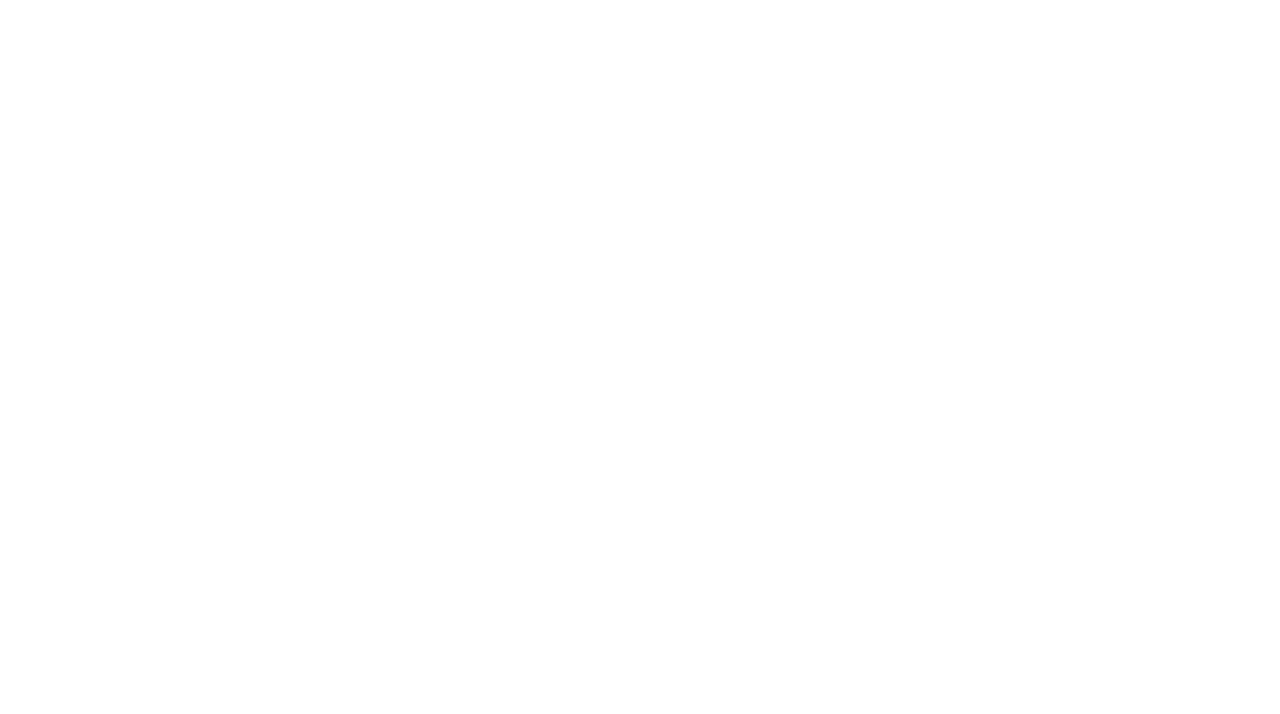
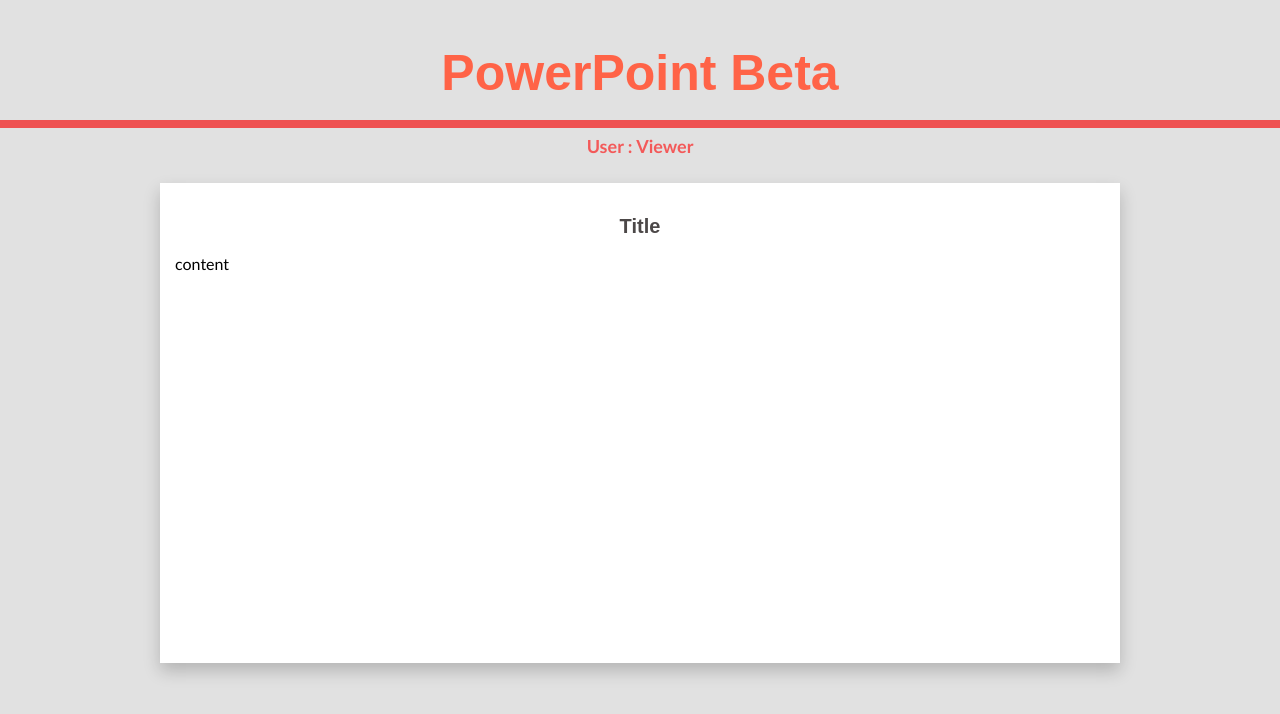
Before and after one commit to johangodinho14/Powerpoint-Beta, a plain HTML site: page viewer.html in a window 1280 px wide. Drawn offline with Linux system fonts and the light colour scheme.

Commit message:
finished designing powerPoint viewer page and added .json file with data for one slide

```diff
--- a/style.css
+++ b/style.css
@@ -52,10 +52,48 @@
 .options-section img{
     width: 20%;
 }
-
-
-.options-section h1{
+.options-section h1 , .header h1{
     font-size: 50px;
     font-family: Arial, Helvetica, sans-serif;
     color: #4C4848;
 }
+.header h1{
+    color: tomato;
+}
+
+h2{
+    font-size: 20px;
+    font-family: Arial, Helvetica, sans-serif;
+    color: #4C4848;
+}
+.header{
+    height: 100px;
+    padding: 10px;
+    border-bottom: rgb(238, 81, 81) solid 8px;
+}
+.header p{
+    position: relative;
+    color: red;
+    opacity: 0.6;
+    font-weight: 600;
+    font-size: large;
+}
+.content-container{
+    position: relative;
+    width: 75%;
+    height: 60vh;
+    display: block;
+    margin: 0 auto;
+    margin-top: 55px;
+    background-color: white;
+    box-shadow: 0 8px 16px 0 rgba(0,0,0,0.2);
+    transition: 0.3s;
+    -webkit-transition: 0.3s;
+    -moz-transition: 0.3s;
+    -ms-transition: 0.3s;
+    -o-transition: 0.3s;
+}
+
+.content{
+    padding: 15px;
+}
--- a/viewer.html
+++ b/viewer.html
@@ -0,0 +1,27 @@
+<!DOCTYPE html>
+<html lang="en">
+
+<head>
+    <meta name="viewport" content="width=device-width, intial-scale=1, shrink-to-fit=no, user-scalable=no">
+    <link rel="stylesheet" type="text/css" href="style.css">
+</head>
+
+<body>
+
+    <div class="header">
+        <center><h1>PowerPoint Beta</h1></center>
+        <center><p>User : Viewer</p></center>
+    </div>
+
+    <div class="content-container">
+        <div class="content">
+           <center><h2 id="title">Title</h2></center>
+           <p id="content">content</p>
+        </div>
+    </div>
+
+    <script src="app.js"></script>
+</body>
+
+
+</html>
```
Also changed, not shown: source.json (added, +8 -0 lines), images/defaultImage.png (added).
